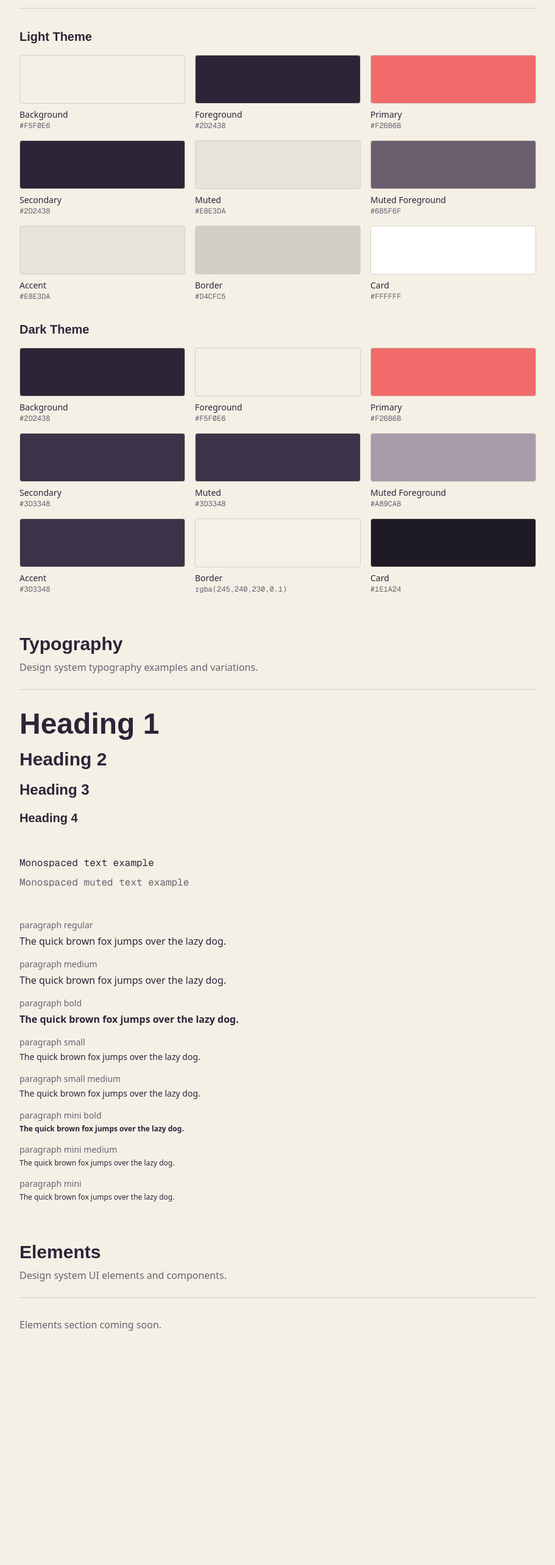
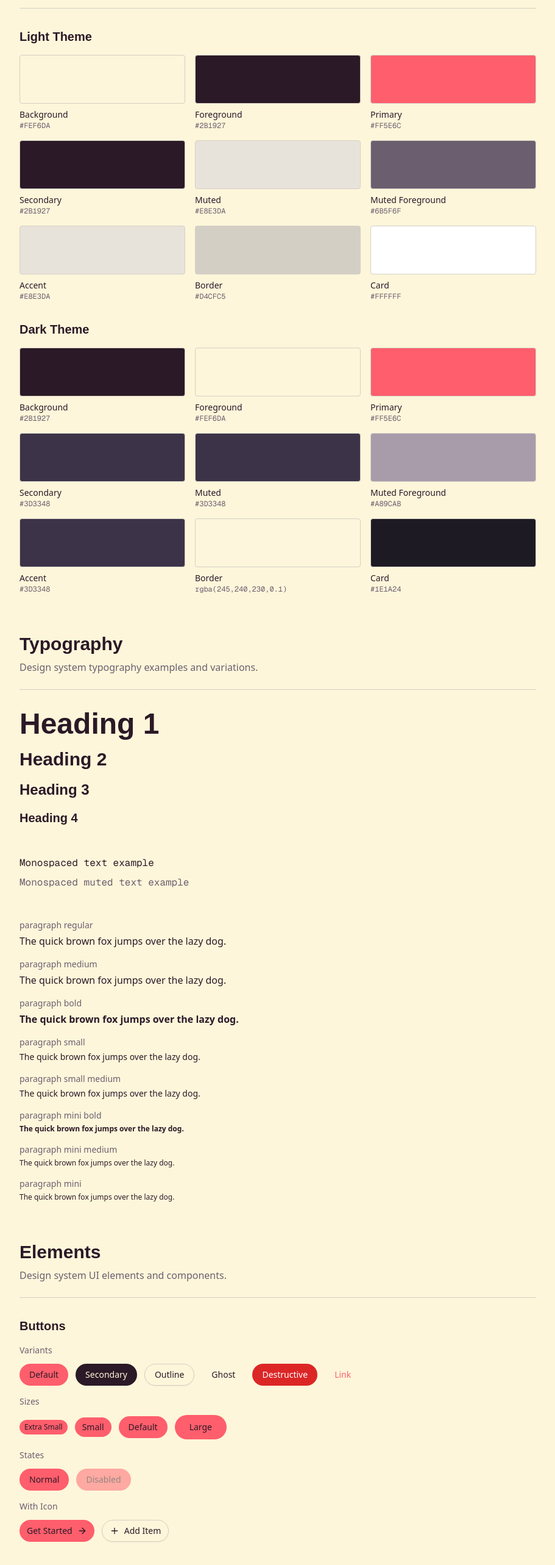
Before and after one commit to sunitajennings/applaudit, a Next.js app: page /styleguide in a window 1280 px wide. Shown: the part 840-3406 px from the top of the page at 61% size, without its empty margins (184-1095 px from the left). Before the commit the page ends 3072 px from the top, so only its background shows below. Built offline with nearby package versions, Linux system fonts and the light colour scheme; a web font is replaced by a local one.

Commit message:
style updates and better color matching

```diff
--- a/src/app/globals.css
+++ b/src/app/globals.css
@@ -50,72 +50,72 @@
 :root {
   --radius: 0.625rem;
   /* Applaudit Light Theme - warm cream background */
-  --background: #F5F0E6;
-  --foreground: #2D2438;
+  --background: #FEF6DA;
+  --foreground: #2B1927;
   --card: #FFFFFF;
-  --card-foreground: #2D2438;
+  --card-foreground: #2B1927;
   --popover: #FFFFFF;
-  --popover-foreground: #2D2438;
-  --primary: #F26B6B;
-  --primary-foreground: #FFFFFF;
-  --secondary: #2D2438;
-  --secondary-foreground: #F5F0E6;
+  --popover-foreground: #2B1927;
+  --primary: #FF5E6C;
+  --primary-foreground: #2B1927;
+  --secondary: #2B1927;
+  --secondary-foreground: #FEF6DA;
   --muted: #E8E3DA;
   --muted-foreground: #6B5F6F;
   --accent: #E8E3DA;
-  --accent-foreground: #2D2438;
+  --accent-foreground: #2B1927;
   --destructive: #DC2626;
   --border: #D4CFC5;
   --input: #E8E3DA;
-  --ring: #F26B6B;
-  --chart-1: #F26B6B;
-  --chart-2: #2D2438;
+  --ring: #FF5E6C;
+  --chart-1: #FF5E6C;
+  --chart-2: #2B1927;
   --chart-3: #6B5F6F;
   --chart-4: #E8E3DA;
-  --chart-5: #F5F0E6;
-  --sidebar: #F5F0E6;
-  --sidebar-foreground: #2D2438;
-  --sidebar-primary: #F26B6B;
+  --chart-5: #FEF6DA;
+  --sidebar: #FEF6DA;
+  --sidebar-foreground: #2B1927;
+  --sidebar-primary: #FF5E6C;
   --sidebar-primary-foreground: #FFFFFF;
   --sidebar-accent: #E8E3DA;
-  --sidebar-accent-foreground: #2D2438;
+  --sidebar-accent-foreground: #2B1927;
   --sidebar-border: #D4CFC5;
-  --sidebar-ring: #F26B6B;
+  --sidebar-ring: #FF5E6C;
 }
 
 .dark {
   /* Applaudit Dark Theme - deep aubergine/purple */
-  --background: #2D2438;
-  --foreground: #F5F0E6;
+  --background: #2B1927;
+  --foreground: #FEF6DA;
   --card: #1E1A24;
-  --card-foreground: #F5F0E6;
+  --card-foreground: #FEF6DA;
   --popover: #1E1A24;
-  --popover-foreground: #F5F0E6;
-  --primary: #F26B6B;
+  --popover-foreground: #FEF6DA;
+  --primary: #FF5E6C;
   --primary-foreground: #FFFFFF;
   --secondary: #3D3348;
-  --secondary-foreground: #F5F0E6;
+  --secondary-foreground: #FEF6DA;
   --muted: #3D3348;
   --muted-foreground: #A89CAB;
   --accent: #3D3348;
-  --accent-foreground: #F5F0E6;
+  --accent-foreground: #FEF6DA;
   --destructive: #EF4444;
   --border: rgba(245, 240, 230, 0.1);
   --input: rgba(245, 240, 230, 0.15);
-  --ring: #F26B6B;
-  --chart-1: #F26B6B;
-  --chart-2: #F5F0E6;
+  --ring: #FF5E6C;
+  --chart-1: #FF5E6C;
+  --chart-2: #FEF6DA;
   --chart-3: #A89CAB;
   --chart-4: #3D3348;
-  --chart-5: #2D2438;
+  --chart-5: #2B1927;
   --sidebar: #1E1A24;
-  --sidebar-foreground: #F5F0E6;
-  --sidebar-primary: #F26B6B;
+  --sidebar-foreground: #FEF6DA;
+  --sidebar-primary: #FF5E6C;
   --sidebar-primary-foreground: #FFFFFF;
   --sidebar-accent: #3D3348;
-  --sidebar-accent-foreground: #F5F0E6;
+  --sidebar-accent-foreground: #FEF6DA;
   --sidebar-border: rgba(245, 240, 230, 0.1);
-  --sidebar-ring: #F26B6B;
+  --sidebar-ring: #FF5E6C;
 }
 
 @layer base {
--- a/src/app/page.tsx
+++ b/src/app/page.tsx
@@ -8,7 +8,7 @@ import { ThemedImage } from "@/components/shared/ThemedImage";
 
 export default function LandingPage() {
   return (
-    <div className="min-h-screen bg-background flex flex-col">
+    <div className="min-h-screen flex flex-col">
       <PageTransition className="flex-1 flex flex-col px-6 pb-12">
         <div className="max-w-4xl w-full mx-auto flex-1 flex flex-col">
           {/* Header */}
--- a/src/app/styleguide/page.tsx
+++ b/src/app/styleguide/page.tsx
@@ -1,8 +1,10 @@
 "use client";
 
 import Image from "next/image";
+import { ArrowRight, Plus } from "lucide-react";
 import { ThemedImage } from "@/components/shared/ThemedImage";
 import { PageTransition } from "@/components/layout/PageTransition";
+import { Button } from "@/components/ui/button";
 
 export default function StyleguidePage() {
   return (
@@ -35,7 +37,7 @@ export default function StyleguidePage() {
           </div>
           <div className="grid grid-cols-2 gap-6">
             {/* Light Theme Preview */}
-            <div className="bg-[#F5F0E6] rounded-lg p-8 flex flex-col items-center justify-center min-h-[200px]">
+            <div className="bg-[#FEF6DA] rounded-lg p-8 flex flex-col items-center justify-center min-h-[200px]">
               <Image
                 src="/images/logos/logobug.svg"
                 alt="Applaudit Logo Mark"
@@ -46,7 +48,7 @@ export default function StyleguidePage() {
             </div>
 
             {/* Dark Theme Preview */}
-            <div className="bg-[#2D2438] rounded-lg p-8 flex flex-col items-center justify-center min-h-[200px]">
+            <div className="bg-[#2B1927] rounded-lg p-8 flex flex-col items-center justify-center min-h-[200px]">
               <Image
                 src="/images/logos/logobug_dark.svg"
                 alt="Applaudit Logo Mark"
@@ -62,7 +64,7 @@ export default function StyleguidePage() {
         <section className="mb-16">
           <div className="grid grid-cols-2 gap-6">
             {/* Dark Theme Preview */}
-            <div className="bg-[#2D2438] rounded-lg p-8 flex flex-col items-center justify-center min-h-[200px]">
+            <div className="bg-[#2B1927] rounded-lg p-8 flex flex-col items-center justify-center min-h-[200px]">
               <Image
                 src="/images/logos/logo_dark.svg"
                 alt="Applaudit Logo Mark"
@@ -72,7 +74,7 @@ export default function StyleguidePage() {
               />
             </div>
             {/* Light Theme Preview */}
-            <div className="bg-[#F5F0E6] rounded-lg p-8 flex flex-col items-center justify-center min-h-[200px]">
+            <div className="bg-[#FEF6DA] rounded-lg p-8 flex flex-col items-center justify-center min-h-[200px]">
               <Image
                 src="/images/logos/logo.svg"
                 alt="Applaudit Logo Mark"
@@ -103,31 +105,31 @@ export default function StyleguidePage() {
               </h3>
               <div className="grid grid-cols-2 md:grid-cols-3 gap-4">
                 <div className="space-y-2">
-                  <div className="w-full h-20 bg-[#F5F0E6] rounded border border-border"></div>
+                  <div className="w-full h-20 bg-[#FEF6DA] rounded border border-border"></div>
                   <div>
                     <p className="text-sm font-medium text-foreground">Background</p>
-                    <p className="text-xs text-muted-foreground font-mono">#F5F0E6</p>
+                    <p className="text-xs text-muted-foreground font-mono">#FEF6DA</p>
                   </div>
                 </div>
                 <div className="space-y-2">
-                  <div className="w-full h-20 bg-[#2D2438] rounded border border-border"></div>
+                  <div className="w-full h-20 bg-[#2B1927] rounded border border-border"></div>
                   <div>
                     <p className="text-sm font-medium text-foreground">Foreground</p>
-                    <p className="text-xs text-muted-foreground font-mono">#2D2438</p>
+                    <p className="text-xs text-muted-foreground font-mono">#2B1927</p>
                   </div>
                 </div>
                 <div className="space-y-2">
-                  <div className="w-full h-20 bg-[#F26B6B] rounded border border-border"></div>
+                  <div className="w-full h-20 bg-[#FF5E6C] rounded border border-border"></div>
                   <div>
                     <p className="text-sm font-medium text-foreground">Primary</p>
-                    <p className="text-xs text-muted-foreground font-mono">#F26B6B</p>
+                    <p className="text-xs text-muted-foreground font-mono">#FF5E6C</p>
                   </div>
                 </div>
                 <div className="space-y-2">
-                  <div className="w-full h-20 bg-[#2D2438] rounded border border-border"></div>
+                  <div className="w-full h-20 bg-[#2B1927] rounded border border-border"></div>
                   <div>
                     <p className="text-sm font-medium text-foreground">Secondary</p>
-                    <p className="text-xs text-muted-foreground font-mono">#2D2438</p>
+                    <p className="text-xs text-muted-foreground font-mono">#2B1927</p>
                   </div>
                 </div>
                 <div className="space-y-2">
@@ -175,24 +177,24 @@ export default function StyleguidePage() {
               </h3>
               <div className="grid grid-cols-2 md:grid-cols-3 gap-4">
                 <div className="space-y-2">
-                  <div className="w-full h-20 bg-[#2D2438] rounded border border-border"></div>
+                  <div className="w-full h-20 bg-[#2B1927] rounded border border-border"></div>
                   <div>
                     <p className="text-sm font-medium text-foreground">Background</p>
-                    <p className="text-xs text-muted-foreground font-mono">#2D2438</p>
+                    <p className="text-xs text-muted-foreground font-mono">#2B1927</p>
                   </div>
                 </div>
                 <div className="space-y-2">
-                  <div className="w-full h-20 bg-[#F5F0E6] rounded border border-border"></div>
+                  <div className="w-full h-20 bg-[#FEF6DA] rounded border border-border"></div>
                   <div>
                     <p className="text-sm font-medium text-foreground">Foreground</p>
-                    <p className="text-xs text-muted-foreground font-mono">#F5F0E6</p>
+                    <p className="text-xs text-muted-foreground font-mono">#FEF6DA</p>
                   </div>
                 </div>
                 <div className="space-y-2">
-                  <div className="w-full h-20 bg-[#F26B6B] rounded border border-border"></div>
+                  <div className="w-full h-20 bg-[#FF5E6C] rounded border border-border"></div>
                   <div>
                     <p className="text-sm font-medium text-foreground">Primary</p>
-                    <p className="text-xs text-muted-foreground font-mono">#F26B6B</p>
+                    <p className="text-xs text-muted-foreground font-mono">#FF5E6C</p>
                   </div>
                 </div>
                 <div className="space-y-2">
@@ -368,10 +370,65 @@ export default function StyleguidePage() {
             </p>
           </div>
 
-          <div className="border-t border-border pt-8">
-            <p className="text-base text-muted-foreground">
-              Elements section coming soon.
-            </p>
+          <div className="border-t border-border pt-8 space-y-12">
+            {/* Buttons */}
+            <div className="space-y-6">
+              <div>
+                <h3 className="font-display text-xl font-bold text-foreground mb-4">
+                  Buttons
+                </h3>
+
+                {/* Button Variants */}
+                <div className="space-y-4">
+                  <div>
+                    <p className="text-sm text-muted-foreground mb-3">Variants</p>
+                    <div className="flex flex-wrap gap-3">
+                      <Button variant="default" className="rounded-full">Default</Button>
+                      <Button variant="secondary" className="rounded-full">Secondary</Button>
+                      <Button variant="outline" className="rounded-full">Outline</Button>
+                      <Button variant="ghost" className="rounded-full">Ghost</Button>
+                      <Button variant="destructive" className="rounded-full">Destructive</Button>
+                      <Button variant="link" className="rounded-full">Link</Button>
+                    </div>
+                  </div>
+
+                  {/* Button Sizes */}
+                  <div>
+                    <p className="text-sm text-muted-foreground mb-3">Sizes</p>
+                    <div className="flex flex-wrap items-center gap-3">
+                      <Button size="xs" className="rounded-full">Extra Small</Button>
+                      <Button size="sm" className="rounded-full">Small</Button>
+                      <Button size="default" className="rounded-full">Default</Button>
+                      <Button size="lg" className="rounded-full">Large</Button>
+                    </div>
+                  </div>
+
+                  {/* Button States */}
+                  <div>
+                    <p className="text-sm text-muted-foreground mb-3">States</p>
+                    <div className="flex flex-wrap gap-3">
+                      <Button className="rounded-full">Normal</Button>
+                      <Button disabled className="rounded-full">Disabled</Button>
+                    </div>
+                  </div>
+
+                  {/* Button with Icon */}
+                  <div>
+                    <p className="text-sm text-muted-foreground mb-3">With Icon</p>
+                    <div className="flex flex-wrap gap-3">
+                      <Button className="rounded-full">
+                        Get Started
+                        <ArrowRight className="h-4 w-4" />
+                      </Button>
+                      <Button variant="outline" className="rounded-full">
+                        <Plus className="h-4 w-4" />
+                        Add Item
+                      </Button>
+                    </div>
+                  </div>
+                </div>
+              </div>
+            </div>
           </div>
         </section>
       </PageTransition>
```
